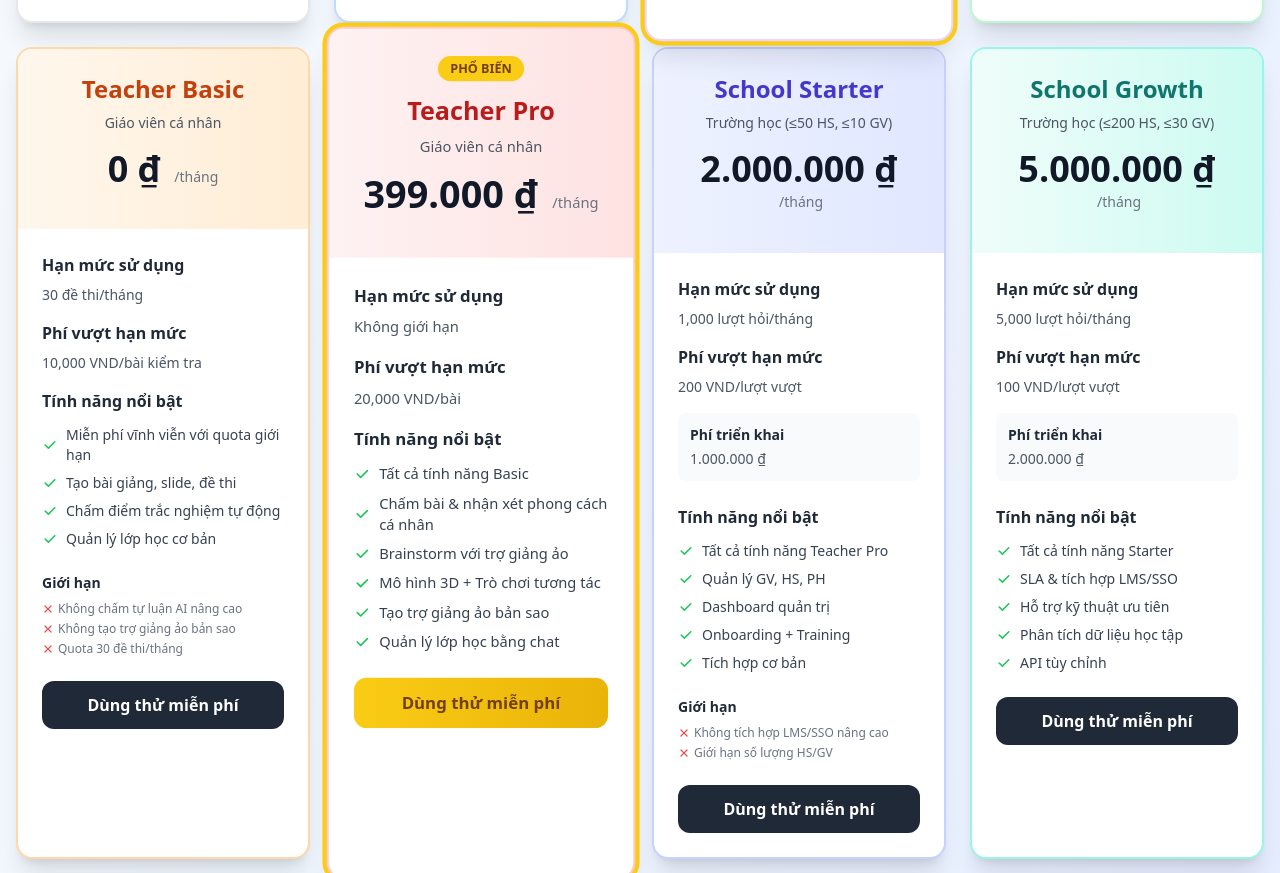
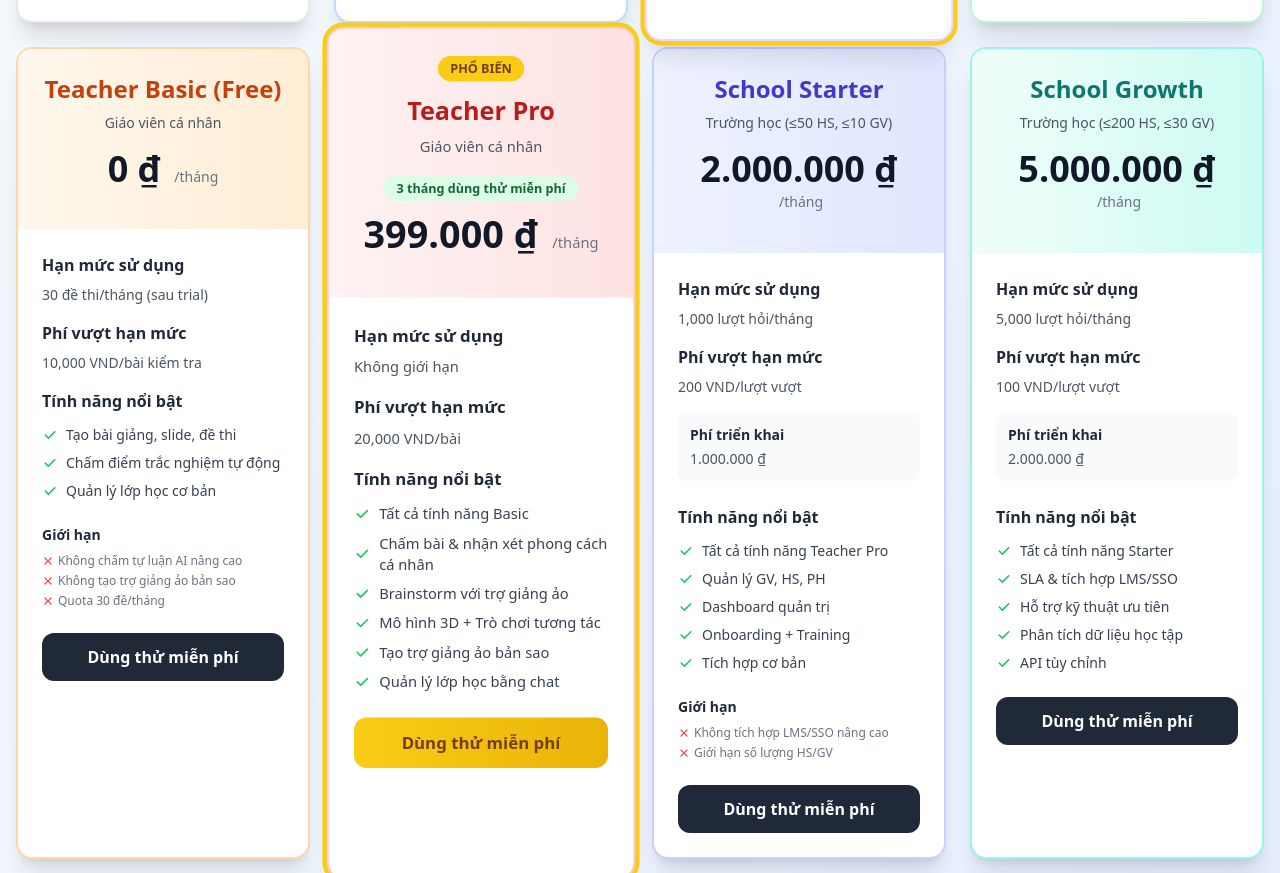
Before and after one commit to MinhHieuAno/learn-iq-price-table, a plain HTML site: page index.html in a window 1280 px wide. Shown: the part 933-1806 px from the top of the page. Drawn offline with nearby package versions, Linux system fonts and the light colour scheme.

Commit message:
Update index.html

```diff
--- a/index.html
+++ b/index.html
@@ -632,14 +632,13 @@
                     accent: "text-green-700",
                 },
                 {
-                    name: "Teacher Basic",
+                    name: "Teacher Basic (Free)",
                     type: "Giáo viên cá nhân",
-                    price: { monthly: 0, yearly: 0 }, // Free forever, nhưng quota giới hạn
-                    quota: "30 đề thi/tháng",
+                    price: { monthly: 0, yearly: 0 },
+                    quota: "30 đề thi/tháng (sau trial)",
                     overage: "10,000 VND/bài kiểm tra",
                     onboarding: "-",
                     features: [
-                        "Miễn phí vĩnh viễn với quota giới hạn",
                         "Tạo bài giảng, slide, đề thi",
                         "Chấm điểm trắc nghiệm tự động",
                         "Quản lý lớp học cơ bản",
@@ -647,7 +646,7 @@
                     limitations: [
                         "Không chấm tự luận AI nâng cao",
                         "Không tạo trợ giảng ảo bản sao",
-                        "Quota 30 đề thi/tháng",
+                        "Quota 30 đề/tháng",
                     ],
                     color: "from-orange-50 to-orange-100",
                     border: "border-orange-200",
@@ -673,6 +672,7 @@
                     border: "border-red-200",
                     accent: "text-red-700",
                     popular: true,
+                    trial: "3 tháng dùng thử miễn phí", // trial Teacher Pro cho giáo viên mới
                 },
                 {
                     name: "School Starter",
```
